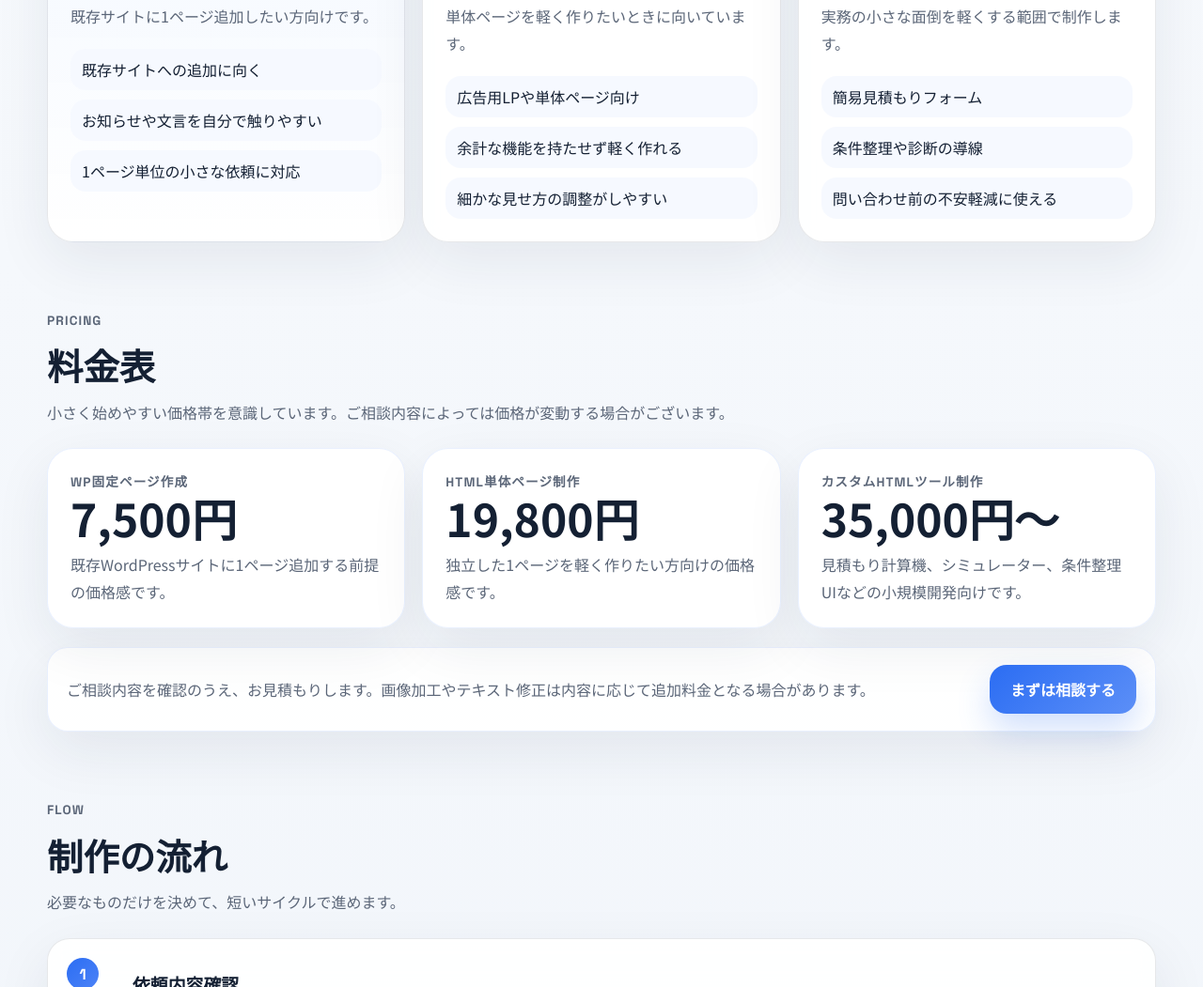
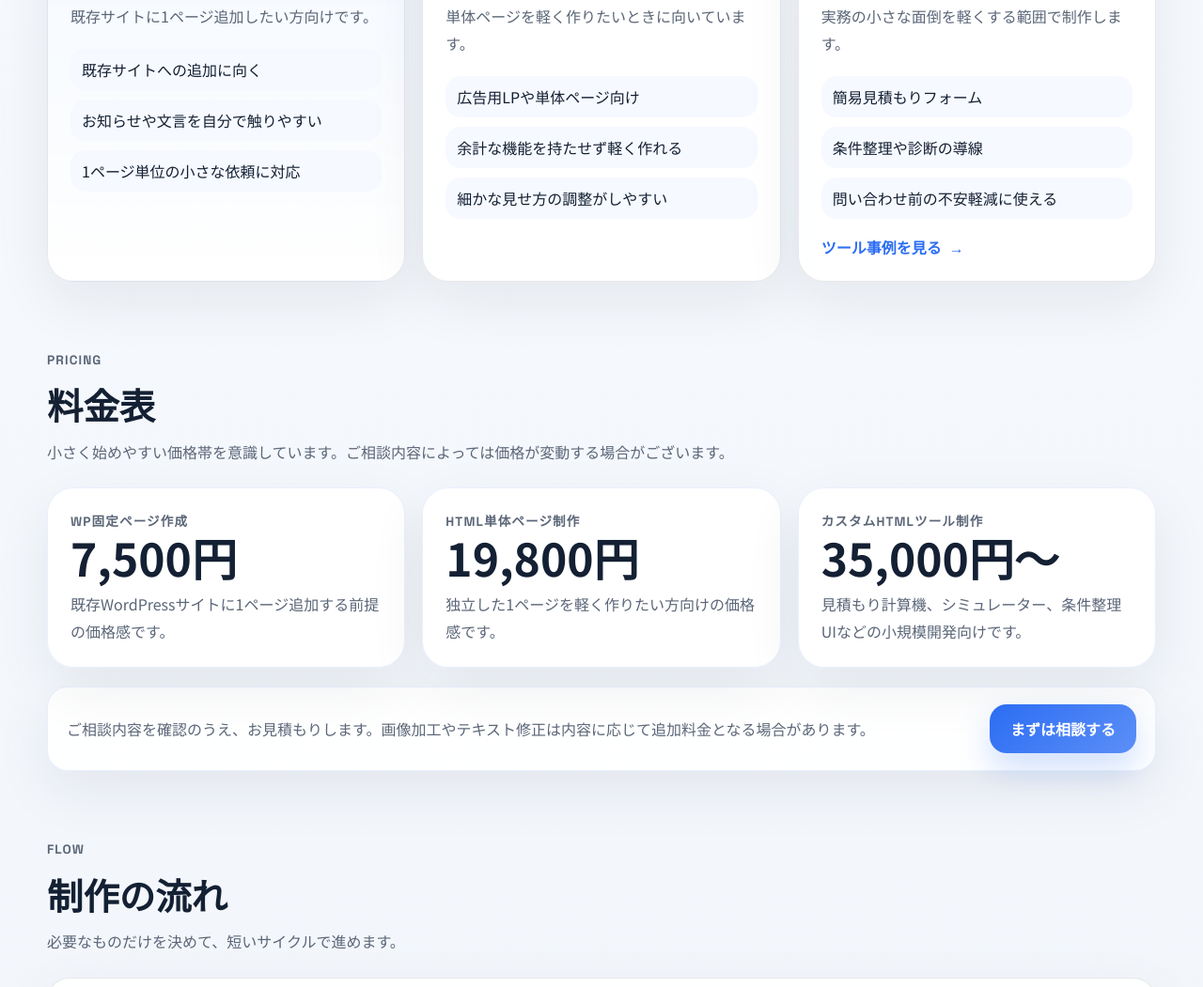
Before and after one commit to humandoll26/Playground, a plain HTML site: page index.html in a window 1280 px wide. Shown: the part 1853-2904 px from the top of the page at 94% size. Drawn offline with Linux system fonts and the light colour scheme.

Commit message:
Link tool service to portfolio

```diff
--- a/index.html
+++ b/index.html
@@ -216,6 +216,13 @@
                 <li>条件整理や診断の導線</li>
                 <li>問い合わせ前の不安軽減に使える</li>
               </ul>
+              <a
+                class="service-link"
+                href="https://humandoll26.github.io/portfolio/"
+                target="_blank"
+                rel="noreferrer"
+                >ツール事例を見る</a
+              >
             </article>
           </div>
         </section>
--- a/styles.css
+++ b/styles.css
@@ -475,6 +475,25 @@ a {
   background: rgba(246, 249, 255, 0.95);
 }
 
+.service-link {
+  display: inline-flex;
+  align-items: center;
+  gap: 8px;
+  margin-top: 18px;
+  color: var(--accent);
+  font-weight: 700;
+  text-decoration: none;
+}
+
+.service-link::after {
+  content: "→";
+  transition: transform 180ms ease;
+}
+
+.service-link:hover::after {
+  transform: translateX(3px);
+}
+
 .accent-section {
   padding: 32px;
   border-radius: 34px;
```
